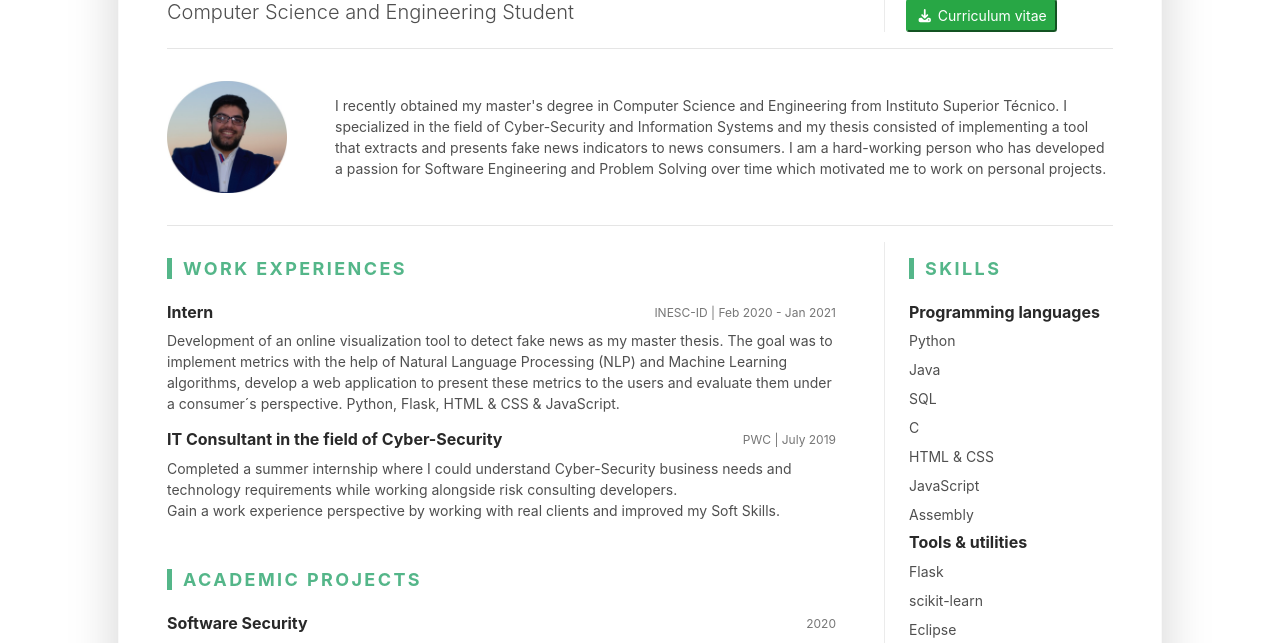
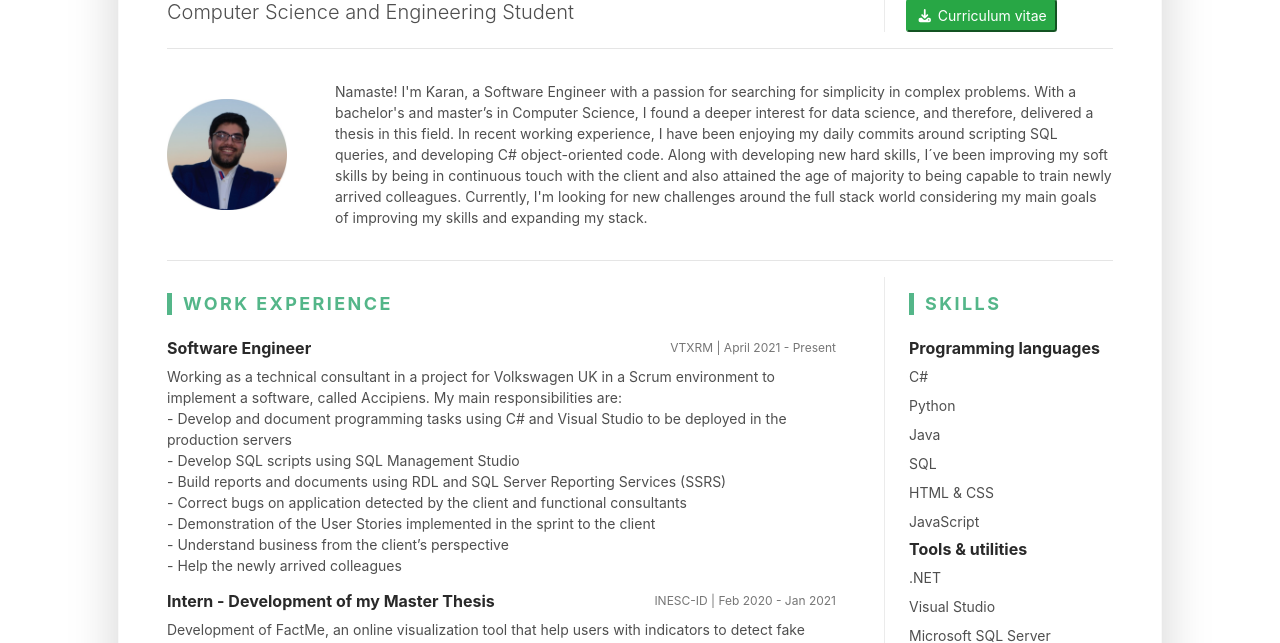
Before and after one commit to karanmanghnani/karanmanghnani.github.io, a plain HTML site: page index.html in a window 1280 px wide. Shown: the part 157-800 px from the top of the page. Drawn offline with Linux system fonts and the light colour scheme.

Commit message:
Updated the html file with new CV

```diff
--- a/index.html
+++ b/index.html
@@ -50,7 +50,9 @@
 					<div class="media flex-column flex-md-row align-items-center">
 						<img class="resume-profile-image mb-3 mb-md-0 mr-md-5 ml-md-0 rounded mx-auto" src="assets/images/resume-profile.jpg" alt="image">
 						<div class="media-body text-left">
-							<p class="mb-0">I recently obtained my master's degree in Computer Science and Engineering from Instituto Superior Técnico. I specialized in the field of Cyber-Security and Information Systems and my thesis consisted of implementing a tool that extracts and presents fake news indicators to news consumers. I am a hard-working person who has developed a passion for Software Engineering and Problem Solving over time which motivated me to work on personal projects.</p>
+							<p class="mb-0">Namaste! I'm Karan, a Software Engineer with a passion for searching for simplicity in complex problems. With a bachelor's and master’s in Computer Science, I 					found a deeper interest for data science, and therefore, delivered a thesis in this field. In recent working experience, I have been enjoying my daily 						commits around scripting SQL queries, and developing C# object-oriented code.
+											Along with developing new hard skills, I´ve been improving my soft skills by being in continuous touch with the client and also attained the age of majority to being capable to train newly arrived colleagues. Currently, I'm looking for new challenges around the full stack world considering my main goals of improving my skills and expanding my stack.
+</p>
 						</div><!--//media-body-->
 					</div>
 				</div><!--//resume-intro-->
@@ -59,26 +61,46 @@
 					<div class="row">
 						<div class="resume-main col-12 col-lg-8 col-xl-9 pr-0 pr-lg-5">
 							<section class="work-section py-3">
-								<h3 class="text-uppercase resume-section-heading mb-4">Work Experiences</h3>
+								<h3 class="text-uppercase resume-section-heading mb-4">Work Experience</h3>
 								<div class="item mb-3">
 									<div class="item-heading row align-items-center mb-2">
-										<h4 class="item-title col-12 col-md-6 col-lg-8 mb-2 mb-md-0">Intern</h4>
+										<h4 class="item-title col-12 col-md-6 col-lg-8 mb-2 mb-md-0">Software Engineer</h4>
+										<div class="item-meta col-12 col-md-6 col-lg-4 text-muted text-left text-md-right">VTXRM | April 2021 - Present</div>
+
+									</div>
+									<div class="item-content">
+										<p>Working as a technical consultant in a project for Volkswagen UK in a Scrum environment to implement a software, called Accipiens. My main responsibilities are: <br>
+										- Develop and document programming tasks using C# and Visual Studio to be deployed in the production servers<br>
+										- Develop SQL scripts using SQL Management Studio<br>
+										- Build reports and documents using RDL and SQL Server Reporting Services (SSRS)<br>
+										- Correct bugs on application detected by the client and functional consultants<br>
+										- Demonstration of the User Stories implemented in the sprint to the client<br>
+										- Understand business from the client’s perspective <br>
+										- Help the newly arrived colleagues<br>
+</p>
+									</div>
+								</div><!--//item-->
+								<div class="item mb-3">
+									<div class="item-heading row align-items-center mb-2">
+										<h4 class="item-title col-12 col-md-6 col-lg-8 mb-2 mb-md-0">Intern - Development of my Master Thesis</h4>
 										<div class="item-meta col-12 col-md-6 col-lg-4 text-muted text-left text-md-right">INESC-ID | Feb 2020 - Jan 2021</div>
 
 									</div>
 									<div class="item-content">
-										<p>Development of an online visualization tool to detect fake news as my master thesis. The goal was to implement metrics with the help of Natural Language Processing (NLP) and Machine Learning algorithms, develop a web application to present these metrics to the users and evaluate them under a consumer´s perspective. Python, Flask, HTML & CSS & JavaScript.</p>
+										<p>Development of FactMe, an online visualization tool that help users with indicators to detect fake news. This tool works by gathering metrics based on content and context of a news article with the help of Natural Language Processing (NLP) and Machine Learning algorithms and present a disinformation score based on these metrics to the users.</p>
 									</div>
 								</div><!--//item-->
 								<div class="item mb-3">
 									<div class="item-heading row align-items-center mb-2">
-										<h4 class="item-title col-12 col-md-6 col-lg-8 mb-2 mb-md-0">IT Consultant in the field of Cyber-Security</h4>
+										<h4 class="item-title col-12 col-md-6 col-lg-8 mb-2 mb-md-0">Cyber-Security Consultant</h4>
 										<div class="item-meta col-12 col-md-6 col-lg-4 text-muted text-left text-md-right">PWC | July 2019</div>
 
 									</div>
 									<div class="item-content">
-										<p>Completed a summer internship where I could understand Cyber-Security business needs and technology requirements while working alongside risk consulting developers. <br>
-										Gain a work experience perspective by working with real clients and improved my Soft Skills. </p>
+										<p>Worked as a full-time summer intern in the Cyber-Security Team of PWC in Lisbon.
+											I joined a team that was developing a real project concerning GDPR, where I was able to understand the business needs and technology requirements for Cyber-Security while working alongside risk consulting developers.
+											With this, I was able to emerge on a professional environment, adapt to work routines, teamwork, as well as understand how a big company proceeds from an inside perspective.
+										</p>
 									</div>
 								</div><!--//item-->
 							</section><!--//work-section-->
@@ -206,14 +228,17 @@
 								<div class="item">
 									<ul class="list-unstyled resume-skills-list">
 										<h4 class="item-title">Programming languages</h4>
+										<li class="mb-2">C#</li>
 										<li class="mb-2">Python</li>
 										<li class="mb-2">Java<li>
 										<li class="mb-2">SQL</li>
-										<li class="mb-2">C</li>
 										<li class="mb-2">HTML & CSS</li>
 										<li class="mb-2">JavaScript</li>
-										<li class="mb-2">Assembly</li>
 										<h4 class="item-title">Tools & utilities</h4>
+										<li class="mb-2">.NET</li>
+										<li class="mb-2">Visual Studio</li>
+										<li class="mb-2">Microsoft SQL Server</li>
+										<li class="mb-2">TFS</li>
 										<li class="mb-2">Flask</li>
 										<li class="mb-2">scikit-learn</li>
 										<li class="mb-2">Eclipse</li>
@@ -270,8 +295,10 @@
 										<ul class="list-unstyled resume-interests-list mb-0">
 											<li class="mb-2">Travel</li>
 											<li class="mb-2">Culture</li>
-											<li class="mb-2">Movie</li>
-											<li>Technology</li>
+											<li class="mb-2">Bollywood Movies</li>
+											<li class="mb-2">Fitness</li>
+											<li class="mb-2">Investing</li>
+											<li class="mb-2">Chess</li>
 										</ul>
 									</section><!--//certificates-section-->
 
```
